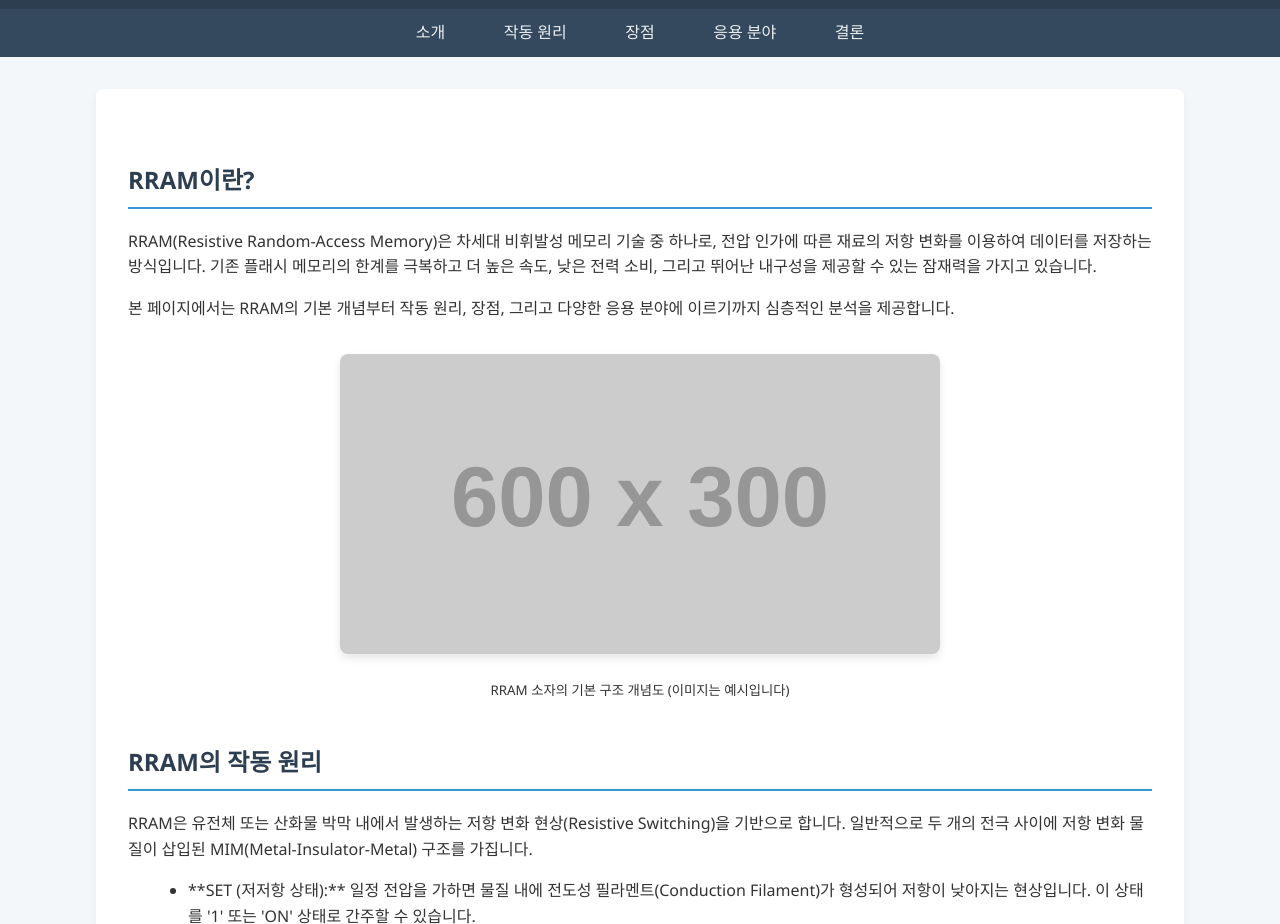
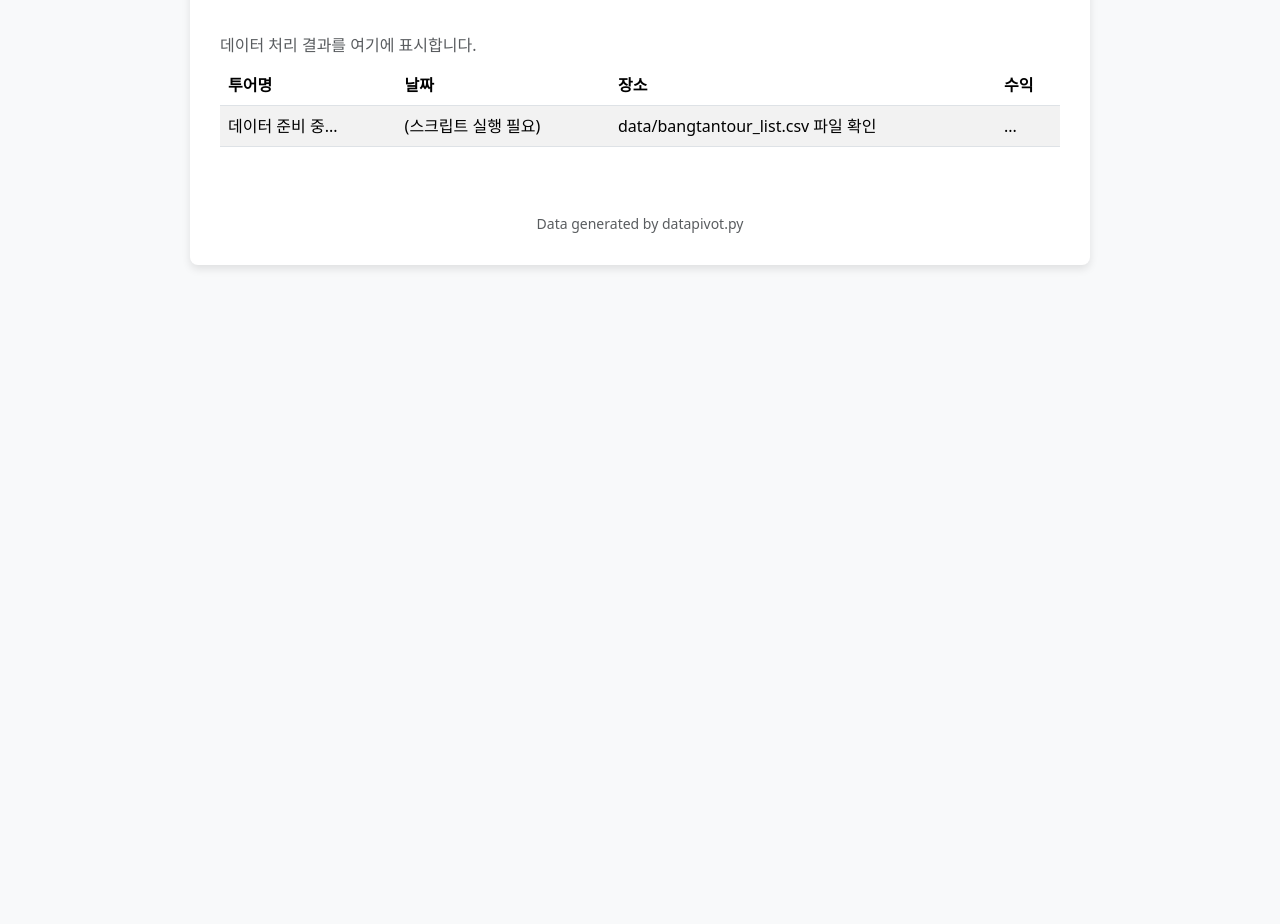
Before and after one commit to vistahubkk/vistahubkk.github.oi, a plain HTML site: page index.html in a window 1280 px wide. Shown: the part 145-1069 px from the top of the page. After the commit the page ends 800 px from the top, so only its background shows below. Drawn offline with nearby package versions, Linux system fonts and the light colour scheme; placeholder pictures from the web are drawn by us.

Commit message:
newversion2.0

```diff
--- a/index.html
+++ b/index.html
@@ -3,159 +3,60 @@
 <head>
     <meta charset="UTF-8">
     <meta name="viewport" content="width=device-width, initial-scale=1.0">
-    <title>RRAM 분석</title>
+    <title>방탄소년단 투어 목록</title>
+    <link href="https://cdn.jsdelivr.net/npm/bootstrap@5.3.3/dist/css/bootstrap.min.css" rel="stylesheet" integrity="sha384-QWTKZyjpPEjISv5WaRU9OFeRpok6YctnYmDr5pNlyT2bRjXh0JMhjY6hW+ALEwIH" crossorigin="anonymous">
     <style>
-        /* CSS 스타일링 시작 */
+        /* 추가적인 스타일링 */
         body {
-            font-family: 'Segoe UI', Tahoma, Geneva, Verdana, sans-serif;
-            margin: 0;
-            padding: 0;
-            background-color: #f4f7fa;
-            color: #333;
-            line-height: 1.6;
-        }
-        header {
-            background-color: #2c3e50;
-            color: #ffffff;
-            padding: 1rem 0;
-            text-align: center;
-            box-shadow: 0 2px 4px rgba(0,0,0,0.1);
-        }
-        header h1 {
-            margin: 0;
-            font-size: 2.5rem;
-            letter-spacing: 1px;
-        }
-        nav {
-            background-color: #34495e;
-            padding: 0.7rem 0;
-            text-align: center;
-        }
-        nav a {
-            color: #ecf0f1;
-            text-decoration: none;
-            padding: 0.7rem 1.2rem;
-            margin: 0 0.5rem;
-            border-radius: 4px;
-            transition: background-color 0.3s ease;
-        }
-        nav a:hover {
-            background-color: #2c3e50;
+            padding-top: 20px;
+            background-color: #f8f9fa; /* 연한 회색 배경 */
         }
         .container {
-            width: 80%;
-            margin: 2rem auto;
-            background-color: #ffffff;
-            padding: 2rem;
-            border-radius: 8px;
-            box-shadow: 0 4px 8px rgba(0,0,0,0.05);
-        }
-        h2 {
-            color: #2c3e50;
-            border-bottom: 2px solid #3498db;
-            padding-bottom: 0.5rem;
-            margin-top: 2.5rem;
-        }
-        p {
-            margin-bottom: 1rem;
-        }
-        ul {
-            list-style-type: disc;
-            margin-left: 20px;
-            margin-bottom: 1rem;
-        }
-        li {
-            margin-bottom: 0.5rem;
-        }
-        .image-section {
-            text-align: center;
-            margin-top: 2rem;
-            margin-bottom: 2rem;
-        }
-        .image-section img {
-            max-width: 80%;
-            height: auto;
+            max-width: 900px;
+            background-color: #fff; /* 흰색 컨테이너 배경 */
+            padding: 30px;
             border-radius: 8px;
             box-shadow: 0 4px 8px rgba(0,0,0,0.1);
         }
-        footer {
-            text-align: center;
-            padding: 1.5rem 0;
-            background-color: #2c3e50;
-            color: #ecf0f1;
-            margin-top: 3rem;
-            font-size: 0.9rem;
+        .table-responsive {
+            margin-top: 20px;
         }
-        /* CSS 스타일링 끝 */
     </style>
 </head>
 <body>
-    <header>
-        <h1>RRAM 분석</h1>
-        <p>Resistive Random-Access Memory 기술 심층 분석</p>
-    </header>
+    <div class="container">
+        <header class="text-center mb-4">
+            <h1 class="display-5">💜 방탄소년단 투어 데이터 💜</h1>
+            <p class="lead">`datapivot.py` 스크립트를 통해 생성된 데이터입니다.</p>
+        </header>
 
-    <nav>
-        <a href="#introduction">소개</a>
-        <a href="#principles">작동 원리</a>
-        <a href="#advantages">장점</a>
-        <a href="#applications">응용 분야</a>
-        <a href="#conclusion">결론</a>
-    </nav>
-
-    <div class="container">
-        <section id="introduction">
-            <h2>RRAM이란?</h2>
-            <p>RRAM(Resistive Random-Access Memory)은 차세대 비휘발성 메모리 기술 중 하나로, 전압 인가에 따른 재료의 저항 변화를 이용하여 데이터를 저장하는 방식입니다. 기존 플래시 메모리의 한계를 극복하고 더 높은 속도, 낮은 전력 소비, 그리고 뛰어난 내구성을 제공할 수 있는 잠재력을 가지고 있습니다.</p>
-            <p>본 페이지에서는 RRAM의 기본 개념부터 작동 원리, 장점, 그리고 다양한 응용 분야에 이르기까지 심층적인 분석을 제공합니다.</p>
-        </section>
-
-        <div class="image-section">
-            <img src="https://via.placeholder.com/600x300?text=RRAM+Structure+Example" alt="RRAM 구조 예시">
-            <p><small>RRAM 소자의 기본 구조 개념도 (이미지는 예시입니다)</small></p>
+        <div class="table-responsive">
+            <table class="table table-striped table-hover caption-top">
+                <caption>데이터 처리 결과를 여기에 표시합니다.</caption>
+                <thead>
+                    <tr>
+                        <th>투어명</th>
+                        <th>날짜</th>
+                        <th>장소</th>
+                        <th>수익</th>
+                    </tr>
+                </thead>
+                <tbody>
+                    <tr>
+                        <td>데이터 준비 중...</td>
+                        <td>(스크립트 실행 필요)</td>
+                        <td>data/bangtantour_list.csv 파일 확인</td>
+                        <td>...</td>
+                    </tr>
+                    </tbody>
+            </table>
         </div>
 
-        <section id="principles">
-            <h2>RRAM의 작동 원리</h2>
-            <p>RRAM은 유전체 또는 산화물 박막 내에서 발생하는 저항 변화 현상(Resistive Switching)을 기반으로 합니다. 일반적으로 두 개의 전극 사이에 저항 변화 물질이 삽입된 MIM(Metal-Insulator-Metal) 구조를 가집니다.</p>
-            <ul>
-                <li>**SET (저저항 상태):** 일정 전압을 가하면 물질 내에 전도성 필라멘트(Conduction Filament)가 형성되어 저항이 낮아지는 현상입니다. 이 상태를 '1' 또는 'ON' 상태로 간주할 수 있습니다.</li>
-                <li>**RESET (고저항 상태):** 반대 극성의 전압을 가하거나 다른 조건에서 전도성 필라멘트가 끊어져 저항이 높아지는 현상입니다. 이 상태를 '0' 또는 'OFF' 상태로 간주할 수 있습니다.</li>
-            </ul>
-            <p>이러한 저항 변화는 주로 산소 공공(Oxygen Vacancy)의 이동, 금속 이온의 이동 등 다양한 메커니즘에 의해 발생합니다.</p>
-        </section>
-
-        <section id="advantages">
-            <h2>RRAM의 주요 장점</h2>
-            <p>RRAM은 기존 메모리 기술 대비 여러 가지 뛰어난 장점을 가집니다.</p>
-            <ul>
-                <li>**고속 동작:** 나노초 단위의 빠른 읽기/쓰기 속도를 제공합니다.</li>
-                <li>**낮은 전력 소비:** 데이터 저장 및 변경에 필요한 전력이 적어 모바일 기기 및 IoT 장치에 적합합니다.</li>
-                <li>**뛰어난 확장성:** 소자 크기를 쉽게 줄일 수 있어 고밀도 집적화에 유리합니다.</li>
-                <li>**긴 내구성:** 높은 쓰기/지우기 주기(Endurance)를 가지며, 비휘발성 특성으로 전원 공급 없이도 데이터를 유지합니다.</li>
-                <li>**3D 적층 가능성:** 셀 구조가 간단하여 3차원 적층이 용이하며, 이는 메모리 용량 증대에 큰 기여를 할 수 있습니다.</li>
-            </ul>
-        </section>
-
-        <section id="applications">
-            <h2>다양한 응용 분야</h2>
-            <p>RRAM의 독특한 특성들은 다양한 분야에서의 활용 가능성을 열어줍니다.</p>
-            <ul>
-                <li>**차세대 스토리지:** SSD(Solid State Drive)를 대체하거나 보완하는 고성능 비휘발성 메모리.</li>
-                <li>**인-메모리 컴퓨팅 (In-Memory Computing):** 데이터 처리와 저장을 동일한 소자에서 수행하여 데이터 이동으로 인한 병목 현상을 줄임. 인공지능 및 뉴로모픽 컴퓨팅에 특히 유망합니다.</li>
-                <li>**IoT 및 엣지 디바이스:** 저전력, 비휘발성 특성으로 배터리 구동 장치에 이상적입니다.</li>
-                <li>**고성능 컴퓨팅:** 서버, 데이터 센터 등에서 대용량 데이터의 고속 처리를 지원합니다.</li>
-            </ul>
-        </section>
-
-        <section id="conclusion">
-            <h2>결론</h2>
-            <p>RRAM은 뛰어난 성능과 잠재력을 가진 차세대 비휘발성 메모리 기술입니다. 아직 상용화에 앞서 해결해야 할 과제들도 존재하지만, 활발한 연구 개발을 통해 미래 컴퓨팅 및 스토리지 분야의 핵심 기술로 자리매김할 것으로 기대됩니다. 지속적인 기술 발전과 함께 RRAM이 가져올 혁신을 주목해야 할 것입니다.</p>
-        </section>
+        <footer class="text-center mt-5 text-muted">
+            <small>Data generated by datapivot.py</small>
+        </footer>
     </div>
 
-    <footer>
-        <p>&copy; 2023 RRAM 분석 페이지. 모든 권리 보유.</p>
-    </footer>
+    <script src="https://cdn.jsdelivr.net/npm/bootstrap@5.3.3/dist/js/bootstrap.bundle.min.js" integrity="sha384-YvpcrYf0tY3lHB60NNkmXc5s9fDVZLESaAA55NDzOxhy9GkcIdslK1eN7N6jIeHz" crossorigin="anonymous"></script>
 </body>
 </html>
```
